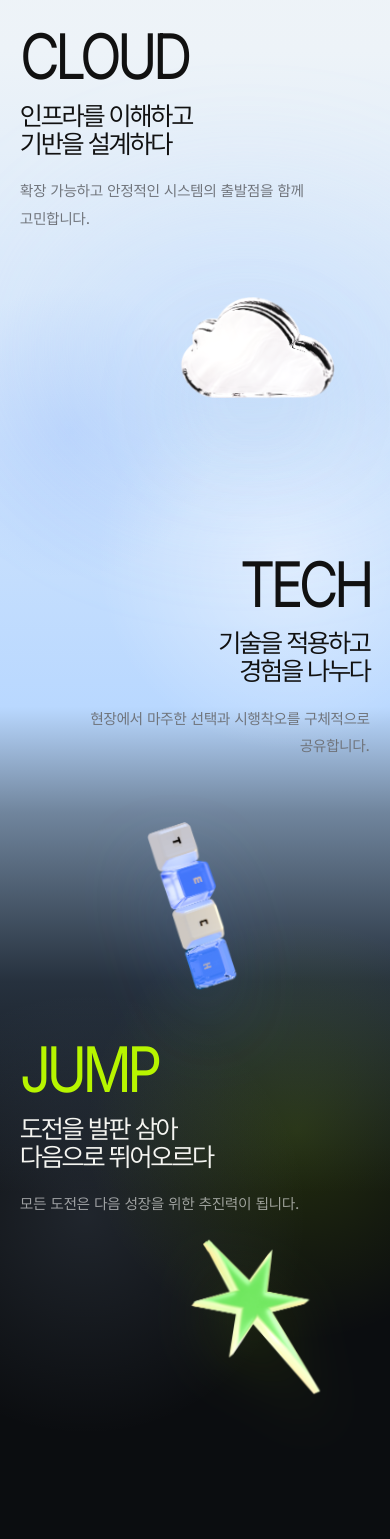
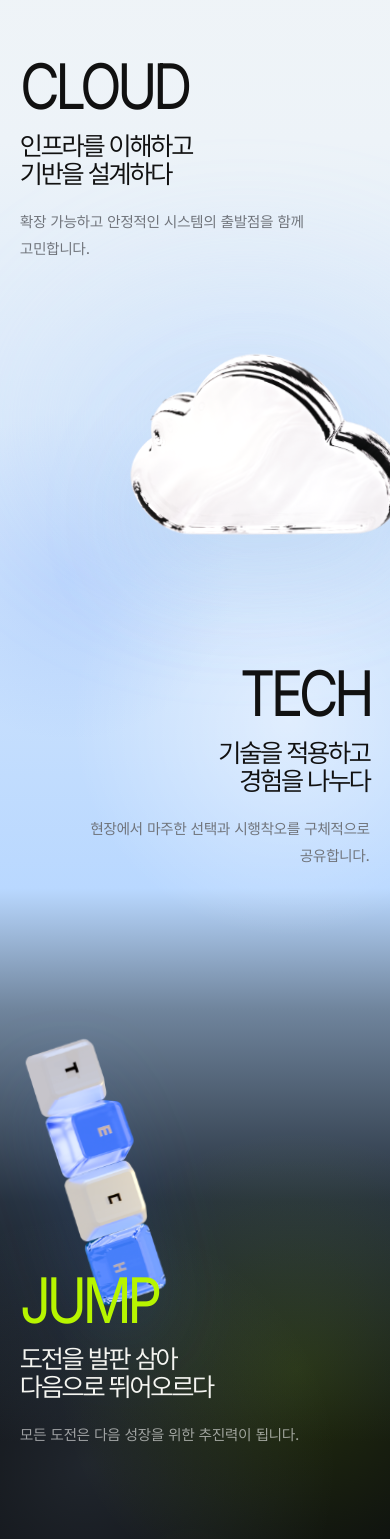
Before and after one commit to AUSG/ausgcon2026, a Next.js app: page / in a window 390 px wide. Shown: the part 1320-2859 px from the top of the page. Built offline with nearby package versions, Linux system fonts and the light colour scheme; no server answers; a web font is replaced by a local one.

Commit message:
fix: refine mobile tracks and centered dialogs

```diff
--- a/src/app/globals.css
+++ b/src/app/globals.css
@@ -1857,7 +1857,7 @@ img {
   z-index: 2;
   top: 10px;
   left: 11px;
-  font-size: 0.72rem;
+  font-size: 0.75rem;
   font-weight: 700;
 }
 
@@ -1873,7 +1873,7 @@ img {
 
 .mentor-card__body > span {
   color: #3977cc;
-  font-size: 0.72rem;
+  font-size: 0.75rem;
   font-weight: 700;
   letter-spacing: 0.13em;
 }
@@ -2515,14 +2515,13 @@ img {
   .narrative__inner,
   .narrative--jump,
   .narrative--jump .narrative__inner {
-    min-height: auto;
+    min-height: 72svh;
   }
 
   .narrative__inner {
-    display: flex;
-    flex-direction: column;
-    align-items: stretch;
-    padding: 54px 0 28px;
+    position: relative;
+    display: block;
+    padding: clamp(72px, 10svh, 96px) 0 48px;
   }
 
   .narrative__copy {
@@ -2543,16 +2542,19 @@ img {
   }
 
   .narrative__asset {
-    position: relative;
+    position: absolute;
     top: auto;
-    right: auto;
-    left: auto !important;
   }
 
   .narrative__asset--cloud {
-    width: 64%;
-    margin: -5% 0 -14% auto;
-    order: 3;
+    right: -10%;
+    bottom: -12%;
+    width: 78%;
+    margin: 0;
+  }
+
+  .narrative__asset--cloud img {
+    transform: scale(1.65);
   }
 
   .cloud-atmosphere {
@@ -2564,19 +2566,30 @@ img {
   }
 
   .narrative__inner--reverse .narrative__asset--tech {
-    order: 3;
-    width: 52%;
-    margin: -4% auto -10%;
+    left: -8% !important;
+    bottom: -16%;
+    width: 62%;
+    margin: 0;
+  }
+
+  .narrative__asset--tech img {
+    transform: scale(2);
   }
 
   .narrative__copy--tech {
-    order: 2;
+    width: 86%;
+    margin-left: auto;
   }
 
   .narrative__asset--jump {
-    width: 64%;
-    margin: -7% -2% -8% auto;
-    order: 3;
+    right: -12%;
+    bottom: -15%;
+    width: 78%;
+    margin: 0;
+  }
+
+  .narrative__asset--jump img {
+    transform: scale(1.7);
   }
 
   .journey-indicator {
@@ -2831,21 +2844,18 @@ img {
   }
 
   .speaker-dialog {
-    align-items: flex-end;
-    padding: 0;
+    align-items: center;
+    padding: 20px;
   }
 
   .speaker-dialog__panel {
     width: 100%;
-    max-height: 88svh;
+    max-height: 82svh;
     grid-template-columns: 84px minmax(0, 1fr);
     gap: 14px;
     overflow-y: auto;
-    border-right: 0;
-    border-bottom: 0;
-    border-left: 0;
-    border-radius: 24px 24px 0 0;
-    padding: 24px 18px calc(24px + env(safe-area-inset-bottom));
+    border-radius: 22px;
+    padding: 24px 18px;
   }
 
   .speaker-dialog__body {
--- a/src/data/conference.ts
+++ b/src/data/conference.ts
@@ -260,7 +260,6 @@ export const speakers: Speaker[] = [
   {
     name: "최용호",
     affiliation: "AWS",
-    credential: "AWS 테크에반젤리스트",
     track: "ALL",
     session: "AI 시대에 알아야 할 AI 트렌드 총정리",
     description:
@@ -282,7 +281,6 @@ export const speakers: Speaker[] = [
   {
     name: "박상운",
     affiliation: "메가존클라우드",
-    credential: "AWS Serverless Hero",
     track: "HANDS-ON",
     session: "Serverless Agentic AI 직접 구현하기",
     description:
```
